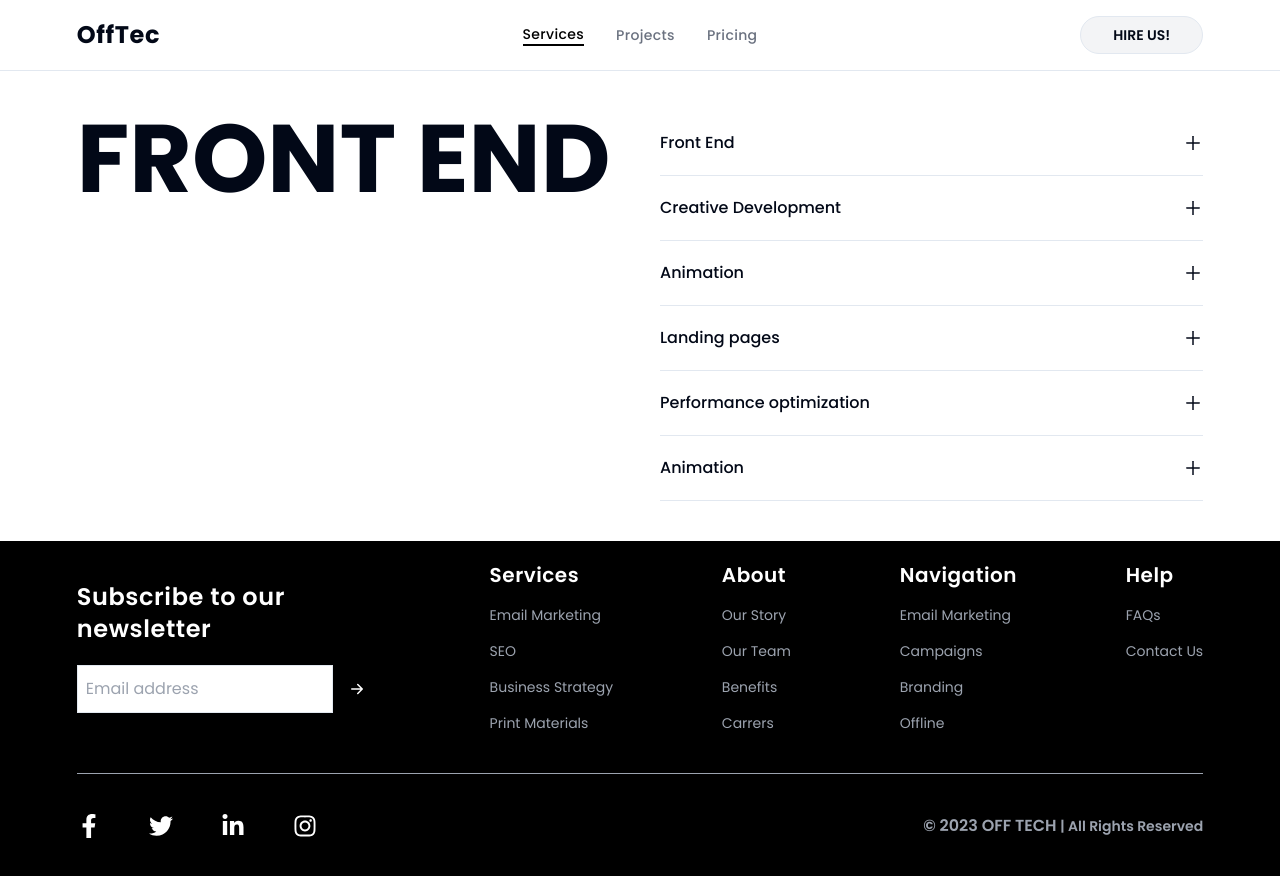
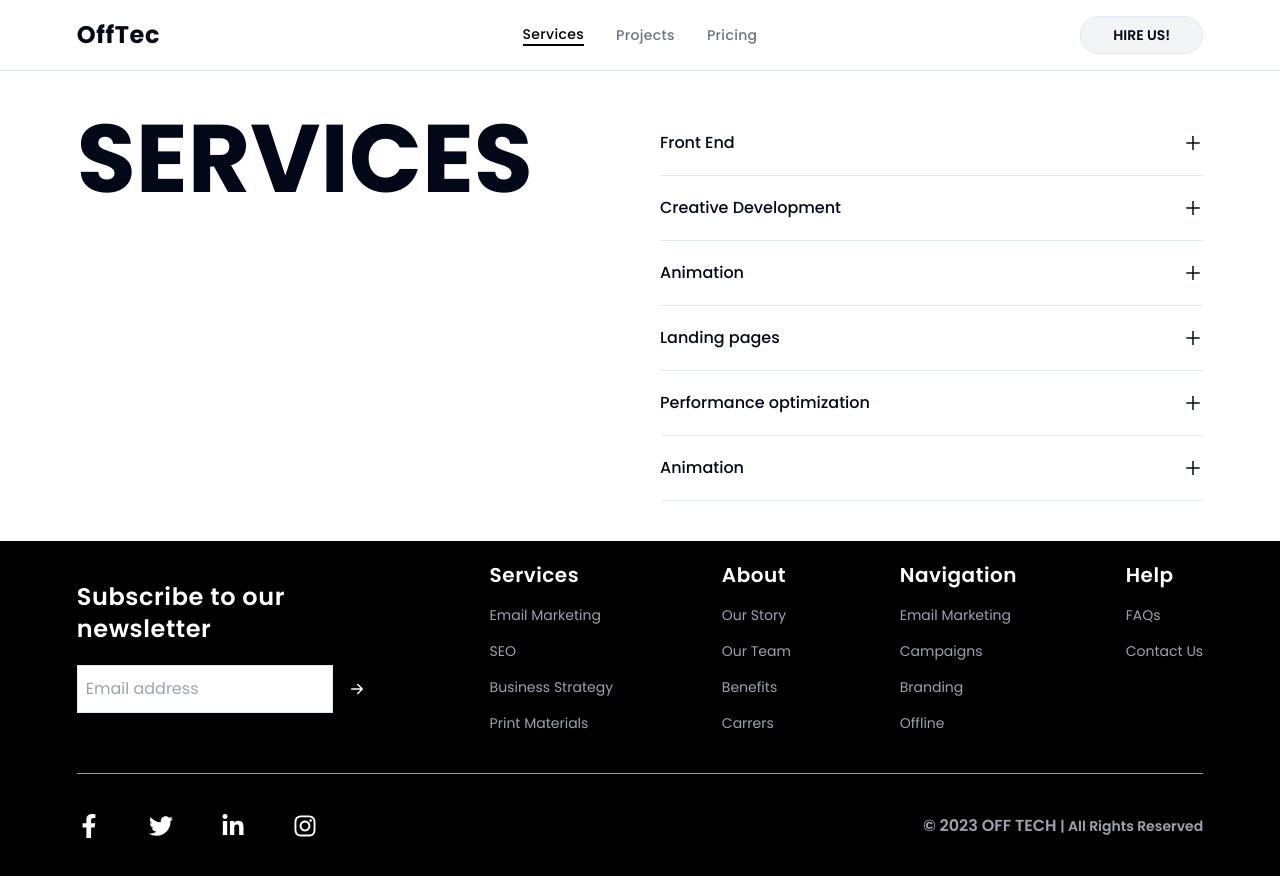
Before and after one commit to Bharat1111/offtec, a Next.js app: page /services in a window 1280 px wide. Built offline with nearby package versions, Linux system fonts and the light colour scheme.

Commit message:
services

```diff
--- a/src/components/Services.tsx
+++ b/src/components/Services.tsx
@@ -14,8 +14,9 @@ const ServicesWrapper = ({ children }: { children: React.ReactNode }) => {
     | "Landing pages"
     | "Perform ance optimiz ation"
     | "Animat ion2"
+    | "Services"
     | ""
-  >("Front End");
+  >("Services");
   console.log(active);
   return (
     <>
```
